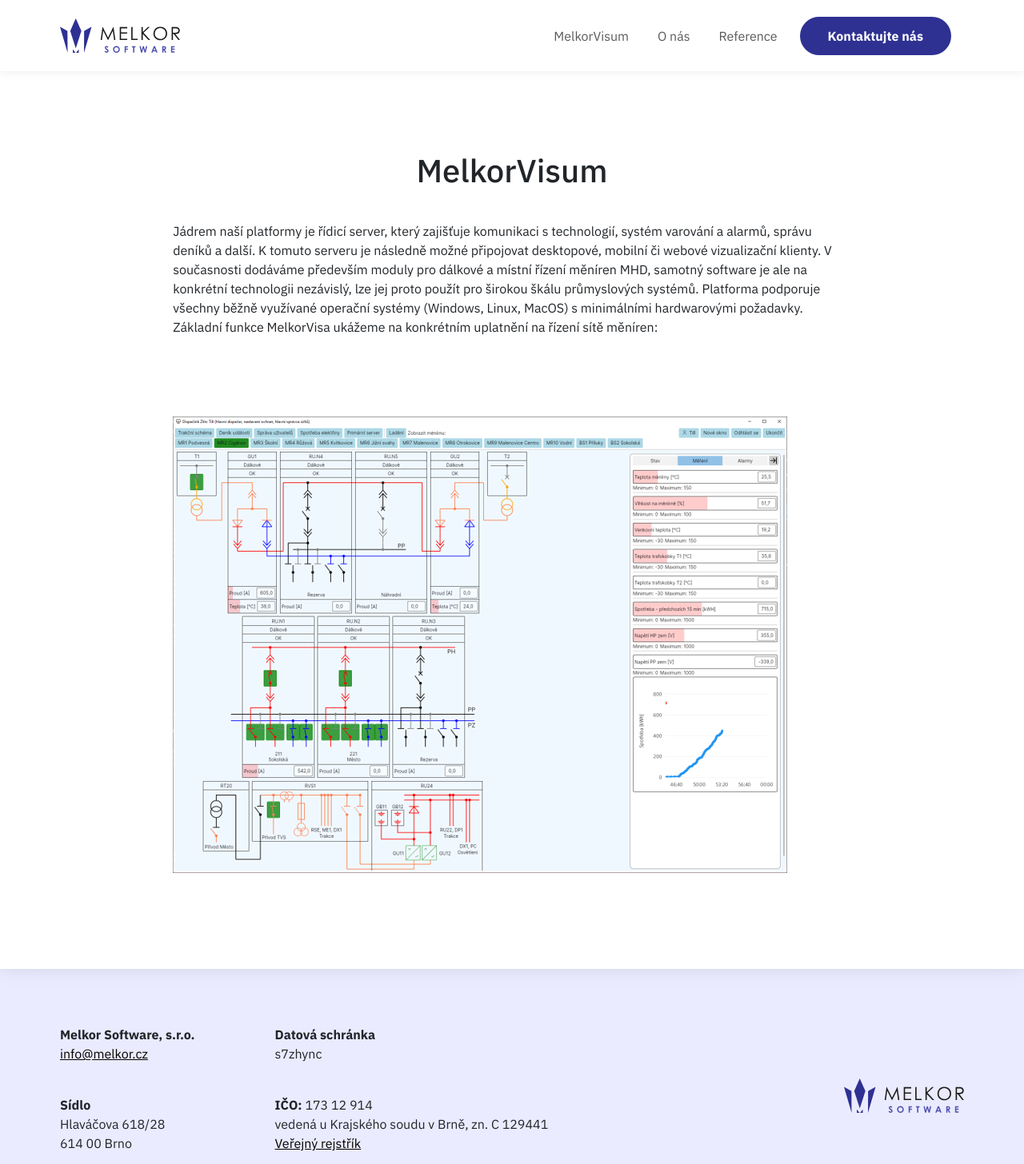
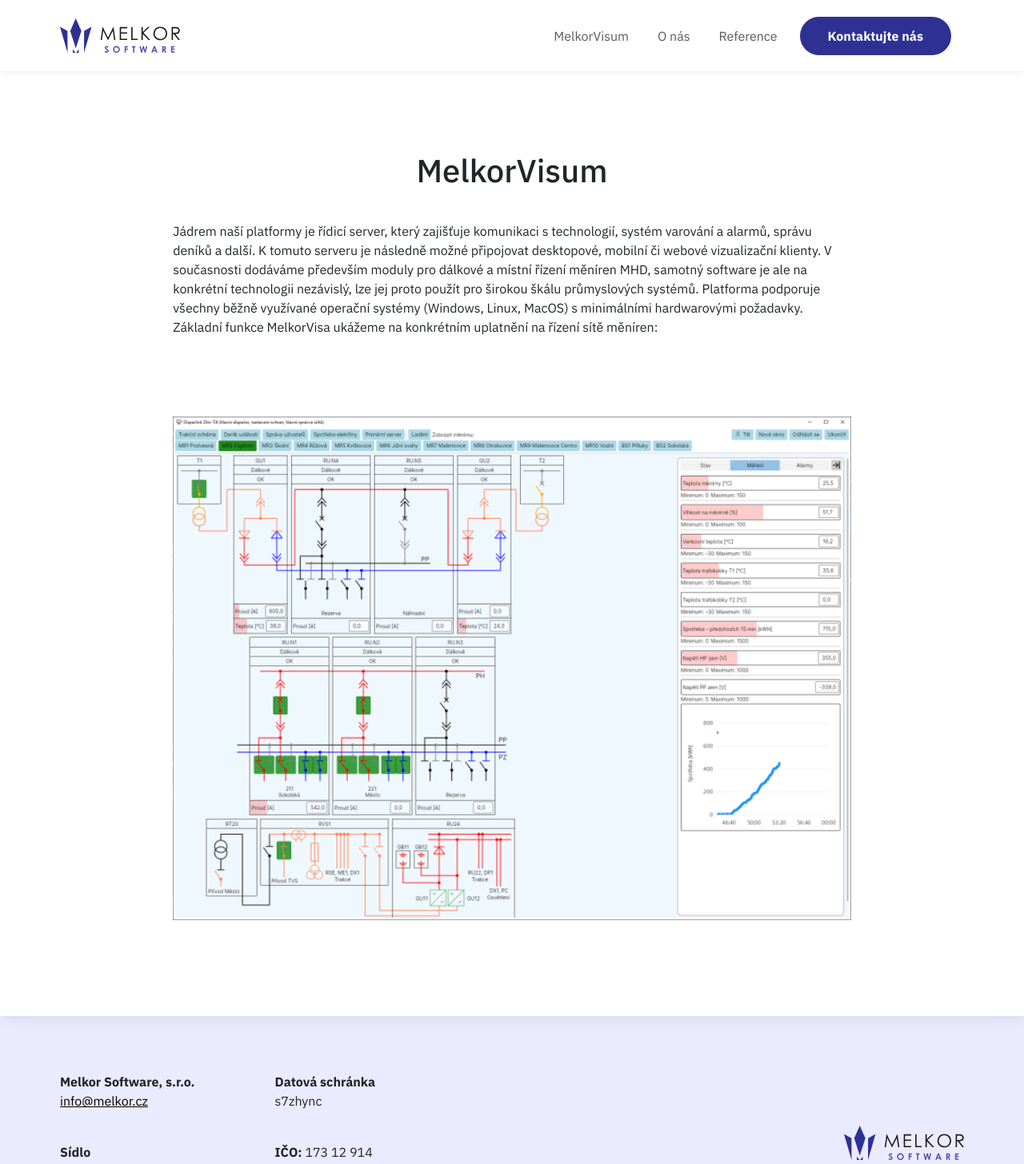
Before and after one commit to velkyam/melkorr, a React (Create React App) app: page /melkorvisum in a window 1280 px wide. Shown: the top 1456 px of the page at 80% size. Built offline with nearby package versions, Linux system fonts and the light colour scheme.

Commit message:
mini changes

```diff
--- a/src/App.css
+++ b/src/App.css
@@ -386,6 +386,10 @@
 
   /* Melkorvisum */
 
+  .imageExample{
+    width: 100%;
+  }
+
 /* Footer */
 .footer {
   display: flex;
--- a/src/components/About.js
+++ b/src/components/About.js
@@ -7,7 +7,7 @@
 function About() {
     return (
 
-        <div className='hero sectionContainer'>
+        <div className='sectionContainer'>
 
             <div className="widthContainer heroContainer">
                 <div className='heroTextContainer'>
--- a/src/components/ContactForm.js
+++ b/src/components/ContactForm.js
@@ -28,7 +28,7 @@
                 <textarea className="form-control formText" id="message" name="message" placeholder="Rád bych se dozvěděl více o MelkorVisu, ale nevím kde začít." required rows="5"/>
                 <ValidationError prefix="Message" field="message" errors={state.errors}/>
 
-              <button className="btn btn-primary learnButton submitButton purpleBg" type="submit" disabled={state.submitting}>
+              <button className="btn btn-success learnButton submitButton purpleBg" type="submit" disabled={state.submitting}>
                 Odeslat
               </button>
             </form>
--- a/src/components/Melkorvisum.js
+++ b/src/components/Melkorvisum.js
@@ -23,7 +23,7 @@
 
 
                     </div>
-                    <img  src={Melkor1} alt="melkorvisum_interface" />
+                    <img className='imageExample' src={Melkor1} alt="melkorvisum_interface" />
                 </div>
                 </div>
 
```
